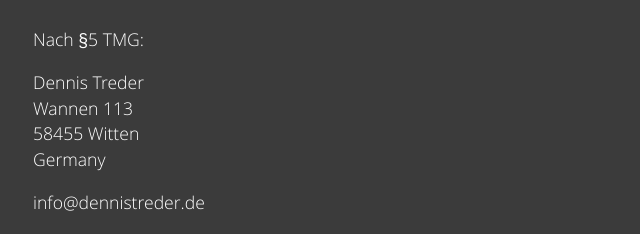
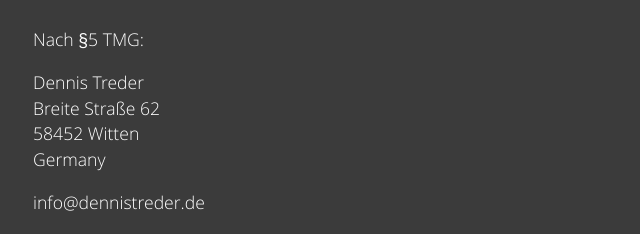
Before and after one commit to headjump/dennistreder_website, a plain HTML site: page imprint/index.html in a window 1280 px wide. Shown: the part 187-421 px from the top of the page, 317-957 px from the left. Drawn offline with Linux system fonts and the light colour scheme.

Commit message:
Update index.html

```diff
--- a/imprint/index.html
+++ b/imprint/index.html
@@ -80,8 +80,8 @@
 
 <p>
   Dennis Treder<br>
-  Wannen 113<br>
-  58455 Witten<br>
+  Breite Straße 62<br>
+  58452 Witten<br>
   Germany<br>
 </p>
 
```
